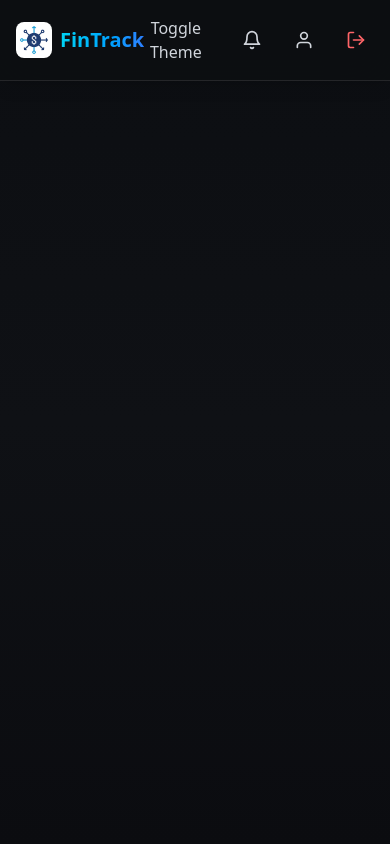
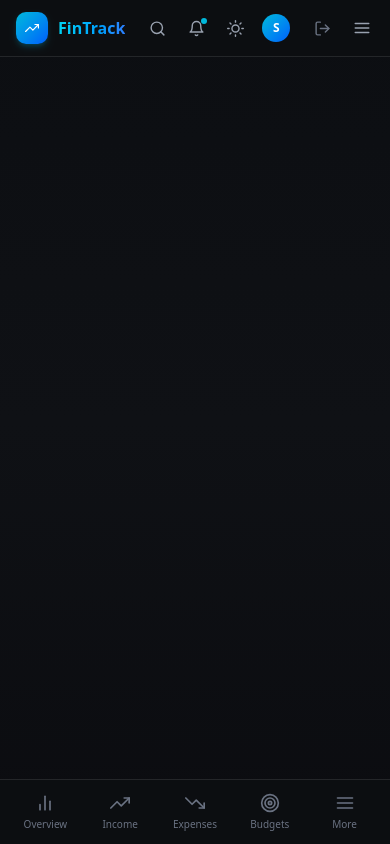
Before and after one commit to patel192/Expense-Manager-Frontend, a React (Vite) app: page /private in a window 390 px wide. Built offline with nearby package versions, Linux system fonts and the light colour scheme; sample sign-in values are in the browser's storage.

Commit message:
mobile compitable User Dashboard

```diff
--- a/src/components/User/UserDashboardLayout.jsx
+++ b/src/components/User/UserDashboardLayout.jsx
@@ -1,139 +1,304 @@
-import { useLocation } from "react-router-dom";
-import { Outlet, Link } from "react-router-dom";
-import { motion } from "framer-motion";
-import { FiBell, FiSearch, FiUser, FiLogOut } from "react-icons/fi";
+import { useLocation, Outlet, Link } from "react-router-dom";
+import { useState } from "react";
+import { motion, AnimatePresence } from "framer-motion";
+import {
+  FiBell, FiSearch, FiLogOut, FiMenu, FiX,
+  FiTrendingUp, FiTrendingDown, FiPieChart,
+  FiRepeat, FiTarget, FiBarChart2, FiList,
+  FiSun, FiMoon, FiUser, FiSettings,
+} from "react-icons/fi";
 import { useAuth } from "../../context/AuthContext";
 import { useTheme } from "../../context/ThemeContext";
+
+const navTabs = [
+  { label: "Overview",    path: "/private/userdashboard", icon: <FiBarChart2 size={17} /> },
+  { label: "Income",      path: "/private/income",        icon: <FiTrendingUp size={17} /> },
+  { label: "Expenses",    path: "/private/expenses",      icon: <FiTrendingDown size={17} /> },
+  { label: "Recurring",   path: "/private/recurring",     icon: <FiRepeat size={17} /> },
+  { label: "Budgets",     path: "/private/budget",        icon: <FiTarget size={17} /> },
+  { label: "Reports",     path: "/private/reports",       icon: <FiPieChart size={17} /> },
+  { label: "Transaction", path: "/private/transactions",  icon: <FiList size={17} /> },
+];
+
+const bottomTabs = [
+  { label: "Overview",  path: "/private/userdashboard", icon: <FiBarChart2 size={20} /> },
+  { label: "Income",    path: "/private/income",        icon: <FiTrendingUp size={20} /> },
+  { label: "Expenses",  path: "/private/expenses",      icon: <FiTrendingDown size={20} /> },
+  { label: "Budgets",   path: "/private/budget",        icon: <FiTarget size={20} /> },
+  { label: "More",      path: null,                     icon: <FiMenu size={20} />, isMore: true },
+];
+
 export const UserDashboardLayout = () => {
-  const { logout } = useAuth();
+  const { logout, user } = useAuth();
   const location = useLocation();
   const { theme, setTheme } = useTheme();
-  const navTabs = [
-    { label: "Overview", path: "/private/userdashboard" },
-    { label: "Income", path: "/private/income" },
-    { label: "Expenses", path: "/private/expenses" },
-    { label: "Recurring", path: "/private/recurring" },
-    { label: "Budgets", path: "/private/budget" },
-    { label: "Reports", path: "/private/reports" },
-    { label: "Transaction", path: "/private/transactions" },
-  ];
+  const [mobileMenuOpen, setMobileMenuOpen] = useState(false);
+  const [searchOpen, setSearchOpen] = useState(false);
+
+  const isDark = theme === "dark";
+  const userInitial = user?.name ? user.name.charAt(0).toUpperCase() : "U";
 
   return (
-    <div
-      className="min-h-screen
+    <div className="min-h-screen flex flex-col
       bg-white dark:bg-gradient-to-b dark:from-[#0c0e12] dark:via-[#0f1115] dark:to-[#0b0c10]
-  text-black dark:text-white
-  flex flex-col"
-    >
-      {" "}
-      {/* ========== TOP NAVBAR ========== */}
-      <header
-        className="sticky top-0 z-50
-  bg-white/80 dark:bg-[#0d0f12]/80
+      text-black dark:text-white">
+
+      {/* ══════════ TOP NAVBAR ══════════ */}
+      <header className="sticky top-0 z-50
+        bg-white/90 dark:bg-[#0d0f12]/90
         backdrop-blur-xl
         border-b border-gray-200 dark:border-white/10
-  shadow-lg"
-      >
-        {" "}
-        <div className="max-w-7xl mx-auto px-4 sm:px-8 py-4 flex items-center justify-between">
-          {/* LEFT SECTION: LOGO + TABS */}
-          <div className="flex items-center gap-10">
-            {/* Logo */}
-            <div className="flex items-center gap-2">
-              <img
-                src="/expense-colored-icon-design-good-for-web-or-mobile-app-vector.jpg"
-                className="h-9 w-9 rounded-md object-cover"
-                alt="Logo"
-              />
-              <span className="text-xl font-semibold bg-gradient-to-r from-cyan-400 to-blue-500 bg-clip-text text-transparent">
+        shadow-sm dark:shadow-none">
+
+        <div className="max-w-7xl mx-auto px-4 sm:px-6 lg:px-8 h-14 flex items-center justify-between gap-4">
+
+          {/* ── Logo ── */}
+          <Link to="/private/userdashboard" className="flex items-center gap-2.5 flex-shrink-0">
+            <div className="w-8 h-8 rounded-lg bg-gradient-to-br from-cyan-500 to-blue-600
+                            flex items-center justify-center shadow-md shadow-cyan-500/20">
+              <FiTrendingUp size={14} className="text-white" />
+            </div>
+            <span className="text-base font-bold bg-gradient-to-r from-cyan-400 to-blue-500 bg-clip-text text-transparent">
               FinTrack
             </span>
-            </div>
+          </Link>
 
-            {/* Tabs */}
-            <nav className="hidden md:flex items-center gap-4 relative">
-              {navTabs.map((tab, index) => {
+          {/* ── Desktop Nav Tabs ── */}
+          <nav className="hidden lg:flex items-center gap-1 flex-1 mx-6">
+            {navTabs.map((tab, i) => {
               const isActive = location.pathname === tab.path;
               return (
-                  <div key={index} className="relative">
+                <div key={i} className="relative">
                   {isActive && (
                     <motion.div
                       layoutId="activeTab"
-                        className="absolute inset-0 bg-white/10 rounded-lg"
-                        transition={{
-                          type: "spring",
-                          stiffness: 300,
-                          damping: 30,
-                        }}
+                      className="absolute inset-0 bg-cyan-500/10 dark:bg-white/10 rounded-lg border border-cyan-500/20 dark:border-white/10"
+                      transition={{ type: "spring", stiffness: 350, damping: 30 }}
                     />
                   )}
                   <Link
                     to={tab.path}
-                      className={`relative px-4 py-2 text-sm z-10 ${
-                        isActive
-                          ? "text-white"
-                          : "text-gray-400 hover:text-white"
+                    className={`relative flex items-center gap-1.5 px-3 py-1.5 text-sm rounded-lg z-10 transition-colors duration-200
+                      ${isActive
+                        ? "text-cyan-500 dark:text-white font-medium"
+                        : "text-gray-500 dark:text-gray-400 hover:text-gray-900 dark:hover:text-white"
                       }`}
                   >
-                      {tab.label}
+                    {tab.icon}
+                    <span className="hidden xl:inline">{tab.label}</span>
                   </Link>
                 </div>
               );
             })}
           </nav>
-          </div>
 
-          {/* RIGHT SECTION: SEARCH + ICONS */}
-          <div className="flex items-center gap-4 text-gray-300">
+          {/* ── Right Actions ── */}
+          <div className="flex items-center gap-1.5 flex-shrink-0">
+
+            {/* Search — expands on click */}
+            <AnimatePresence>
+              {searchOpen ? (
+                <motion.div
+                  initial={{ width: 0, opacity: 0 }}
+                  animate={{ width: 180, opacity: 1 }}
+                  exit={{ width: 0, opacity: 0 }}
+                  transition={{ duration: 0.2 }}
+                  className="flex items-center bg-gray-100 dark:bg-white/8 border border-gray-200 dark:border-white/10
+                             px-3 py-1.5 rounded-lg overflow-hidden"
+                >
+                  <FiSearch size={14} className="text-gray-400 flex-shrink-0" />
+                  <input
+                    autoFocus
+                    type="text"
+                    placeholder="Search..."
+                    onBlur={() => setSearchOpen(false)}
+                    className="bg-transparent text-sm text-gray-800 dark:text-gray-200 ml-2
+                               focus:outline-none w-full placeholder-gray-400"
+                  />
+                </motion.div>
+              ) : (
                 <button
-              onClick={() => {
-                console.log("clicked"); // debug
-                setTheme(theme === "dark" ? "light" : "dark");
-              }}
+                  onClick={() => setSearchOpen(true)}
+                  title="Search"
+                  className="p-2 rounded-lg text-gray-500 dark:text-gray-400
+                             hover:bg-gray-100 dark:hover:bg-white/8
+                             hover:text-gray-900 dark:hover:text-white transition-all"
                 >
-              Toggle Theme
+                  <FiSearch size={17} />
+                </button>
+              )}
+            </AnimatePresence>
+
+            {/* Notifications */}
+            <button
+              title="Notifications"
+              className="relative p-2 rounded-lg text-gray-500 dark:text-gray-400
+                         hover:bg-gray-100 dark:hover:bg-white/8
+                         hover:text-gray-900 dark:hover:text-white transition-all"
+            >
+              <FiBell size={17} />
+              {/* Unread dot */}
+              <span className="absolute top-1.5 right-1.5 w-1.5 h-1.5 rounded-full bg-cyan-500" />
             </button>
 
-            {/* Search */}
-            <div className="hidden sm:flex items-center bg-white/5 border border-white/10 px-3 py-1.5 rounded-lg">
-              <FiSearch className="text-gray-400" />
-              <input
-                type="text"
-                placeholder="Search..."
-                className="bg-transparent text-sm text-gray-200 ml-2 focus:outline-none"
-              />
-            </div>
-
-            {/* Notifications */}
-            <button className="p-2 rounded-lg hover:bg-white/10 transition">
-              <FiBell size={20} />
+            {/* Theme Toggle */}
+            <button
+              onClick={() => setTheme(isDark ? "light" : "dark")}
+              title="Toggle theme"
+              className="p-2 rounded-lg text-gray-500 dark:text-gray-400
+                         hover:bg-gray-100 dark:hover:bg-white/8
+                         hover:text-gray-900 dark:hover:text-white transition-all"
+            >
+              {isDark ? <FiSun size={17} /> : <FiMoon size={17} />}
             </button>
 
-            {/* Profile */}
-            <button className="p-2 rounded-lg hover:bg-white/10 transition">
-              <FiUser size={20} />
-            </button>
+            {/* User Avatar + Dropdown trigger */}
+            <Link
+              to={`/private/account/${user?._id || user?.id || ""}`}
+              title="My Account"
+              className="flex items-center gap-2 pl-1 pr-2.5 py-1 rounded-lg
+                         hover:bg-gray-100 dark:hover:bg-white/8 transition-all group"
+            >
+              <div className="w-7 h-7 rounded-full bg-gradient-to-br from-cyan-500 to-blue-600
+                              flex items-center justify-center text-white text-xs font-bold flex-shrink-0">
+                {userInitial}
+              </div>
+              <span className="hidden sm:block text-xs font-medium text-gray-700 dark:text-gray-300 group-hover:text-gray-900 dark:group-hover:text-white transition-colors max-w-[80px] truncate">
+                {user?.name || "Account"}
+              </span>
+            </Link>
 
             {/* Logout */}
             <button
               onClick={logout}
-              className="p-2 rounded-lg hover:bg-red-500/20 text-red-400 transition"
+              title="Logout"
+              className="p-2 rounded-lg text-gray-400 dark:text-gray-500
+                         hover:bg-red-50 dark:hover:bg-red-500/15
+                         hover:text-red-500 dark:hover:text-red-400 transition-all"
             >
-              <FiLogOut size={20} />
+              <FiLogOut size={17} />
+            </button>
+
+            {/* Mobile: hamburger for "more" tabs */}
+            <button
+              onClick={() => setMobileMenuOpen(!mobileMenuOpen)}
+              className="lg:hidden p-2 rounded-lg text-gray-500 dark:text-gray-400
+                         hover:bg-gray-100 dark:hover:bg-white/8 transition-all"
+            >
+              {mobileMenuOpen ? <FiX size={18} /> : <FiMenu size={18} />}
             </button>
           </div>
         </div>
+
+        {/* ── Mobile Slide-down menu (all tabs) ── */}
+        <AnimatePresence>
+          {mobileMenuOpen && (
+            <motion.div
+              initial={{ opacity: 0, height: 0 }}
+              animate={{ opacity: 1, height: "auto" }}
+              exit={{ opacity: 0, height: 0 }}
+              transition={{ duration: 0.22, ease: "easeInOut" }}
+              className="lg:hidden border-t border-gray-200 dark:border-white/10
+                         bg-white/98 dark:bg-[#0d0f12]/98 backdrop-blur-2xl overflow-hidden"
+            >
+              <div className="px-4 py-3 grid grid-cols-2 gap-1.5">
+                {navTabs.map((tab, i) => {
+                  const isActive = location.pathname === tab.path;
+                  return (
+                    <Link
+                      key={i}
+                      to={tab.path}
+                      onClick={() => setMobileMenuOpen(false)}
+                      className={`flex items-center gap-3 px-3 py-3 rounded-xl text-sm font-medium transition-all min-h-[44px]
+                        ${isActive
+                          ? "bg-cyan-500/10 dark:bg-cyan-500/15 text-cyan-600 dark:text-cyan-400 border border-cyan-500/20"
+                          : "text-gray-600 dark:text-gray-400 hover:bg-gray-100 dark:hover:bg-white/8 hover:text-gray-900 dark:hover:text-white"
+                        }`}
+                    >
+                      <span className={isActive ? "text-cyan-500" : ""}>{tab.icon}</span>
+                      {tab.label}
+                    </Link>
+                  );
+                })}
+              </div>
+              {/* Quick logout row in mobile menu */}
+              <div className="px-4 pb-3 pt-1 border-t border-gray-100 dark:border-white/8">
+                <button
+                  onClick={() => { logout(); setMobileMenuOpen(false); }}
+                  className="w-full flex items-center gap-3 px-3 py-3 rounded-xl text-sm font-medium
+                             text-red-500 hover:bg-red-50 dark:hover:bg-red-500/10 transition-all min-h-[44px]"
+                >
+                  <FiLogOut size={17} />
+                  Logout
+                </button>
+              </div>
+            </motion.div>
+          )}
+        </AnimatePresence>
       </header>
-      {/* ========== MAIN CONTENT ========== */}
+
+      {/* ══════════ MAIN CONTENT ══════════ */}
       <motion.main
         key={location.pathname}
-        initial={{ opacity: 0, y: 20 }}
+        initial={{ opacity: 0, y: 16 }}
         animate={{ opacity: 1, y: 0 }}
         transition={{ duration: 0.25 }}
-        className="flex-1 w-full max-w-7xl mx-auto px-4 sm:px-8 py-6"
+        className="flex-1 w-full max-w-7xl mx-auto
+                   px-4 sm:px-6 lg:px-8
+                   py-5 sm:py-6
+                   pb-24 lg:pb-8"
       >
         <Outlet />
       </motion.main>
+
+      {/* ══════════ MOBILE BOTTOM NAV ══════════ */}
+      <nav className="lg:hidden fixed bottom-0 left-0 right-0 z-50
+                      bg-white/95 dark:bg-[#0d0f12]/95 backdrop-blur-xl
+                      border-t border-gray-200 dark:border-white/10
+                      px-2 pb-safe">
+        <div className="flex items-center justify-around h-16">
+          {bottomTabs.map((tab, i) => {
+            const isActive = !tab.isMore && location.pathname === tab.path;
+            const isMoreActive = tab.isMore && mobileMenuOpen;
+
+            return (
+              <button
+                key={i}
+                onClick={() => {
+                  if (tab.isMore) {
+                    setMobileMenuOpen(!mobileMenuOpen);
+                  }
+                }}
+                className={`flex flex-col items-center justify-center gap-1 flex-1 h-full
+                            transition-all duration-200 min-w-[44px]
+                            ${isActive || isMoreActive
+                              ? "text-cyan-500 dark:text-cyan-400"
+                              : "text-gray-400 dark:text-gray-500"
+                            }`}
+              >
+                {tab.isMore ? (
+                  <span>{tab.icon}</span>
+                ) : (
+                  <Link
+                    to={tab.path}
+                    className={`flex flex-col items-center gap-1 w-full
+                                ${isActive ? "text-cyan-500 dark:text-cyan-400" : ""}`}
+                  >
+                    <span className={`transition-transform duration-200 ${isActive ? "scale-110" : ""}`}>
+                      {tab.icon}
+                    </span>
+                    <span className="text-[10px] font-medium">{tab.label}</span>
+                  </Link>
+                )}
+                {tab.isMore && (
+                  <span className="text-[10px] font-medium">More</span>
+                )}
+              </button>
+            );
+          })}
+        </div>
+      </nav>
+
     </div>
   );
 };
```
Lines whose indentation alone changed are shown as unchanged.
